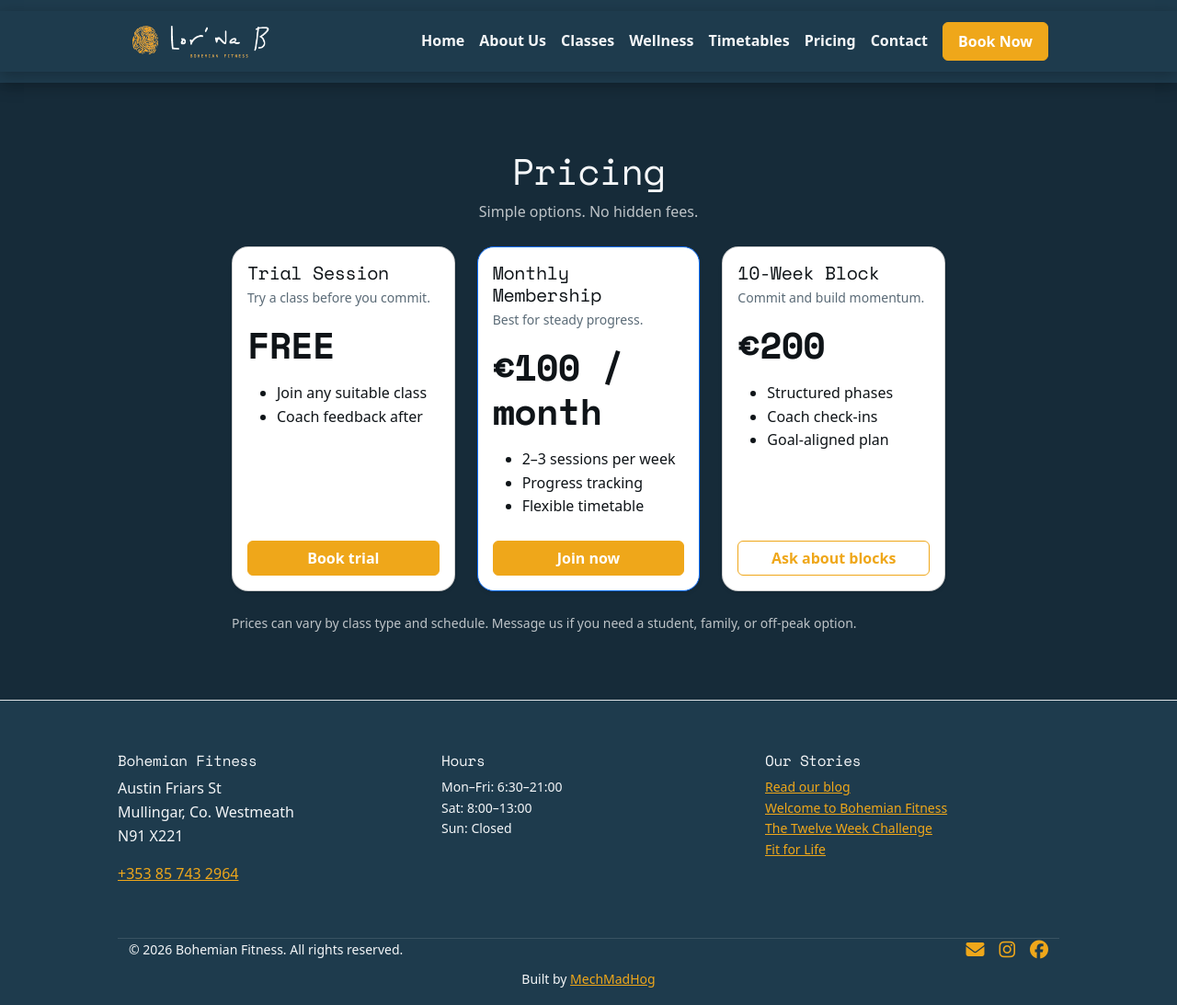
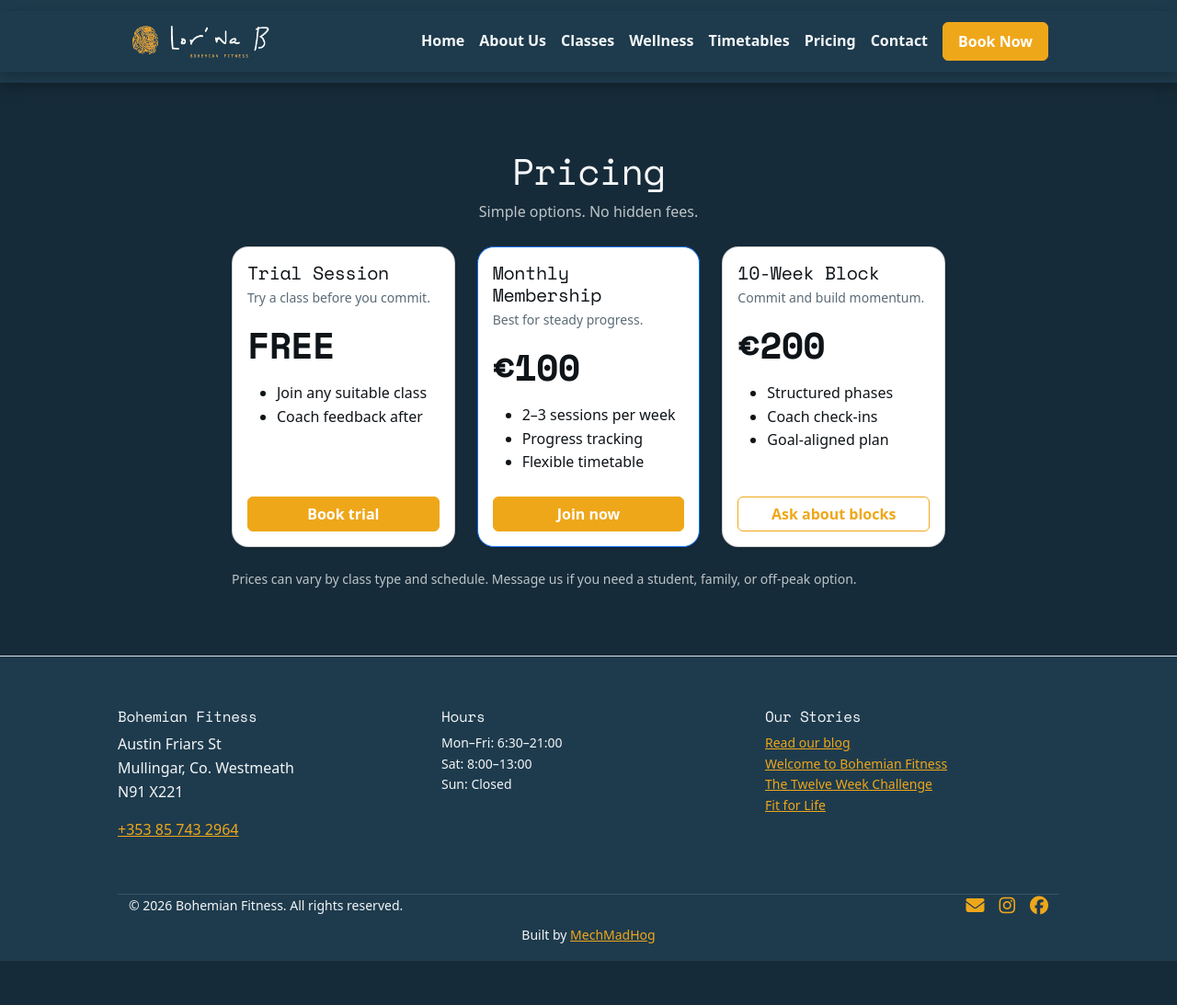
Before and after one commit to MechMadHog/bohemianfitness.ie, a Jekyll site: the page built from pages/pricing.md, in a window 1280 px wide. Shown: the whole page at 92% size. Built offline with Jekyll 4.4.1, drawn with Linux system fonts in a browser that asks for light colours; after the commit the page ends 1045 px from its top, so only the background shows below that.

Commit message:
Update pricing.md

```diff
--- a/pages/pricing.md
+++ b/pages/pricing.md
@@ -34,7 +34,7 @@ sitemap: false               # keeps it out of jekyll-sitemap
           <div class="card-body d-flex flex-column">
             <h2 class="h5 mb-1">Monthly Membership</h2>
             <p class="text-muted small mb-3">Best for steady progress.</p>
-            <div class="display-6 fw-bold mb-3">€100 / month</div>
+            <div class="display-6 fw-bold mb-3">€100</div>
             <ul class="mb-4">
               <li>2–3 sessions per week</li>
               <li>Progress tracking</li>
```
